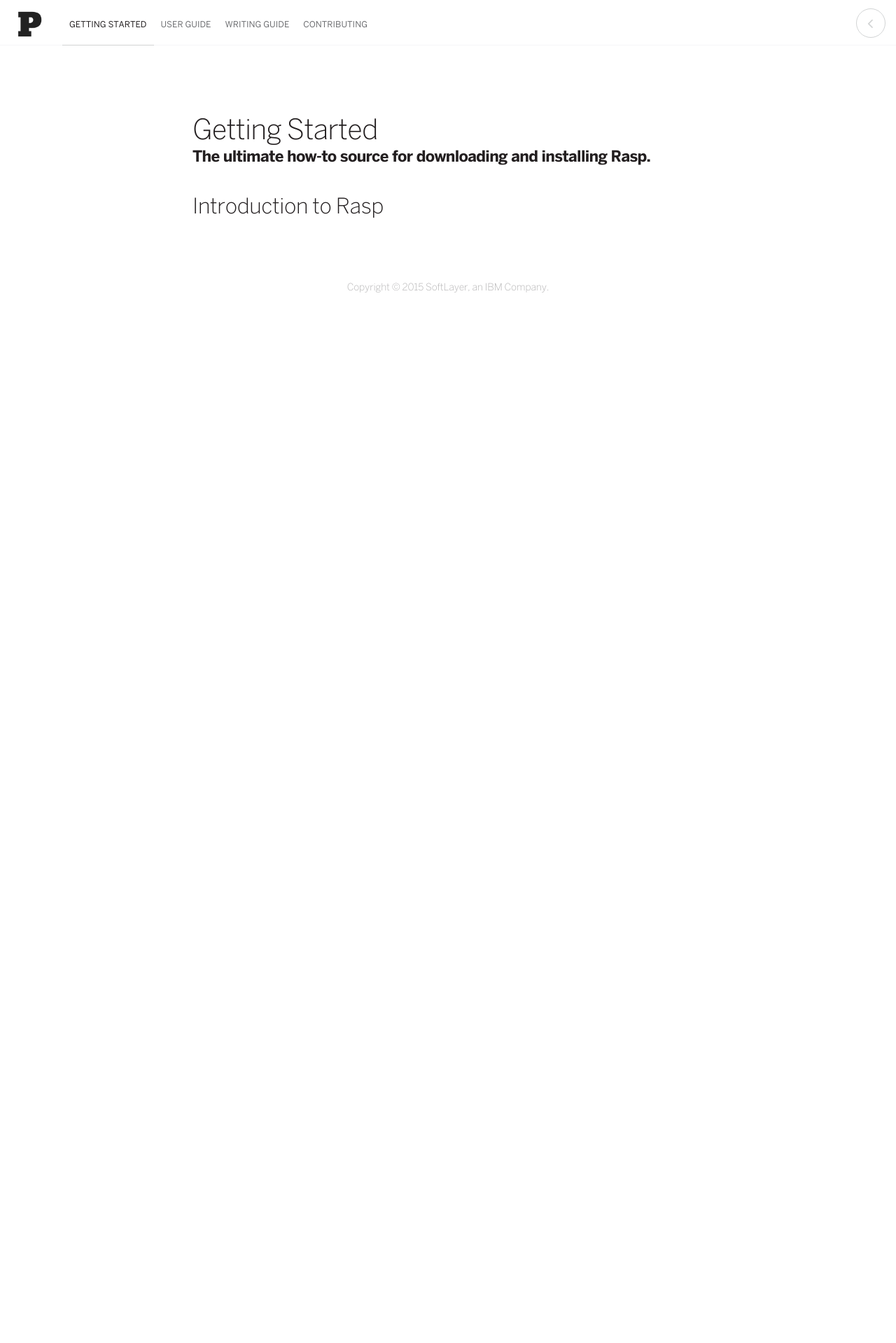
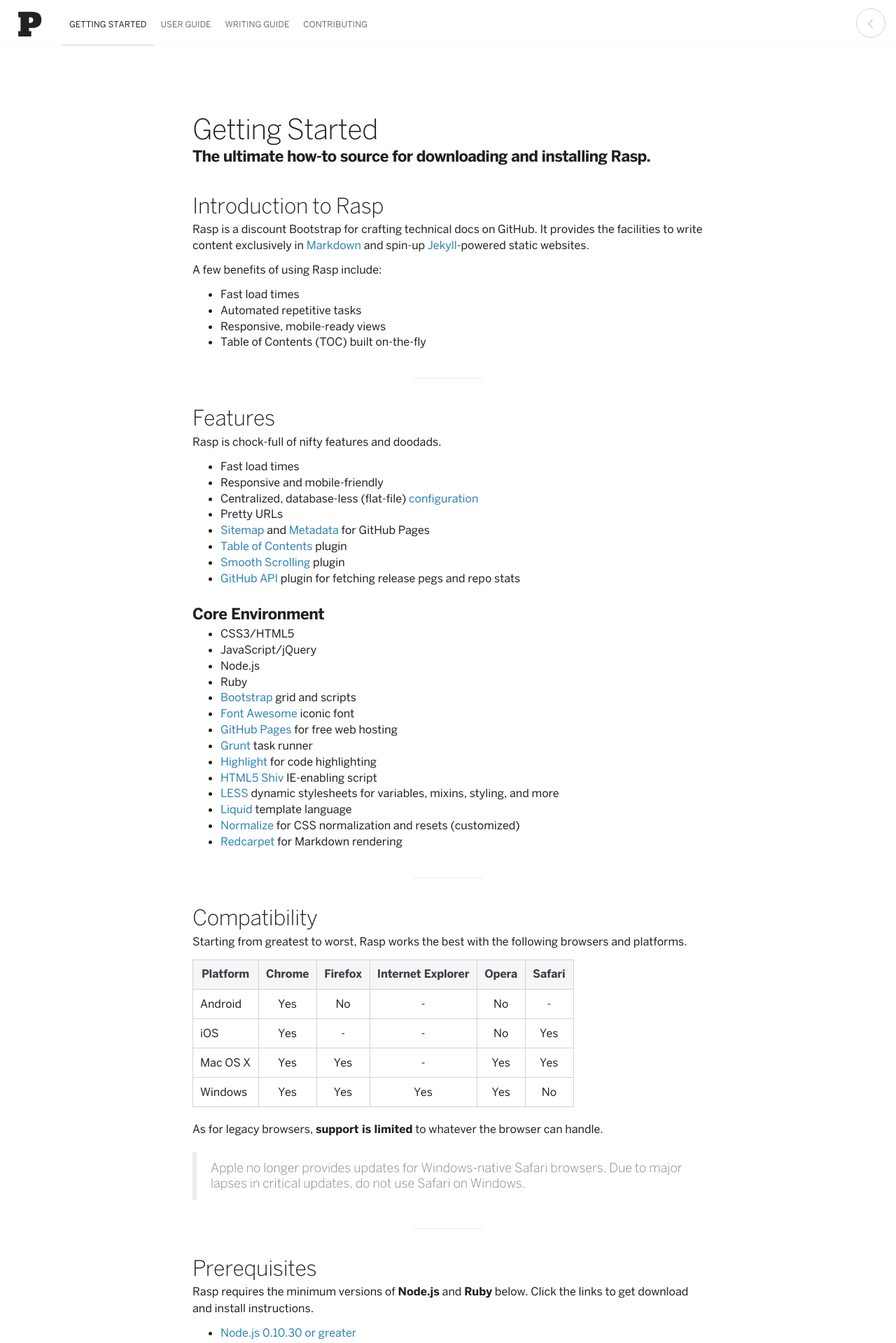
Before and after one commit to caleorourke/chirp, a Jekyll site: the page built from docs/getting-started.md, in a window 1280 px wide. Shown: the top 1919 px of the page at 70% size. Built offline with Jekyll 4.4.1, drawn with Linux system fonts in a browser that asks for light colours; nearby versions of some CDN libraries; Markdown is read by kramdown in place of the engine named in the settings; the repository's description, which GitHub fills in, is left out; before the commit the page ends 900 px from its top, so only the background shows below that; some of the changed text lies outside the part shown.

Commit message:
design updates

```diff
--- a/docs/getting-started.md
+++ b/docs/getting-started.md
@@ -7,3 +7,108 @@
 ---
 
 # Introduction to {{site.github.title}}
+{{site.github.title}} is a discount Bootstrap for crafting technical docs on GitHub. It provides the facilities to write content exclusively in [Markdown](http://en.m.wikipedia.org/wiki/Markdown) and spin-up [Jekyll](http://jekyllrb.com)-powered static websites.
+
+A few benefits of using {{site.github.title}} include:
+
+* Fast load times
+* Automated repetitive tasks
+* Responsive, mobile-ready views
+* Table of Contents (TOC) built on-the-fly
+
+---
+
+# Features
+{{site.github.title}} is chock-full of nifty features and doodads.
+
+* Fast load times
+* Responsive and mobile-friendly
+* Centralized, database-less (flat-file) [configuration](http://github.com/caleorourke/rasp/blob/gh-pages/_config.yml)
+* Pretty URLs
+* [Sitemap](https://help.github.com/articles/sitemaps-for-github-pages) and [Metadata](http://help.github.com/articles/repository-metadata-on-github-pages) for GitHub Pages
+* [Table of Contents](http://github.com/caleorourke/rasp/blob/gh-pages/js/contents.js) plugin
+* [Smooth Scrolling](http://github.com/caleorourke/rasp/blob/gh-pages/js/easing.js) plugin
+* [GitHub API](http://github.com/caleorourke/rasp/blob/gh-pages/_includes/handlers/github.html) plugin for fetching release pegs and repo stats
+
+### Core Environment
+* CSS3/HTML5
+* JavaScript/jQuery
+* Node.js
+* Ruby
+* [Bootstrap](http://twitter.github.io/bootstrap) grid and scripts
+* [Font Awesome](http://fortawesome.github.io/Font-Awesome) iconic font
+* [GitHub Pages](http://pages.github.com) for free web hosting
+* [Grunt](http://gruntjs.com) task runner
+* [Highlight](http://highlightjs.org/) for code highlighting
+* [HTML5 Shiv](http://code.google.com/p/html5shiv) IE-enabling script
+* [LESS](http://lesscss.org) dynamic stylesheets for variables, mixins, styling, and more
+* [Liquid](http://liquidmarkup.org) template language
+* [Normalize](http://necolas.github.io/normalize.css) for CSS normalization and resets (customized)
+* [Redcarpet](http://github.com/vmg/redcarpet) for Markdown rendering
+
+---
+
+# Compatibility
+Starting from greatest to worst, {{site.github.title}} works the best with the following browsers and platforms.
+
+| Platform    | Chrome | Firefox | Internet Explorer | Opera | Safari |
+| ----------- |:------:|:-------:|:-----------------:|:-----:|:------:|
+| Android     | Yes    | No      | -                 | No    | -      |
+| iOS         | Yes    | -       | -                 | No    | Yes    |
+| Mac OS X    | Yes    | Yes     | -                 | Yes   | Yes    |
+| Windows     | Yes    | Yes     | Yes               | Yes   | No     |
+
+As for legacy browsers, **support is limited** to whatever the browser can handle.
+
+> Apple no longer provides updates for Windows-native Safari browsers. Due to major lapses in critical updates, do not use Safari on Windows.
+
+---
+
+# Prerequisites
+{{site.github.title}} requires the minimum versions of **Node.js** and **Ruby** below. Click the links to get download and install instructions.
+
+* [Node.js 0.10.30 or greater](http://nodejs.org/download)
+* [Ruby 2.0 or greater](http://www.ruby-lang.org/en/installation)
+
+> If you have Ruby, but aren’t sure which version, run `ruby -v`. For Node.js, run `node --version`.
+
+[Travis CI](http://travis-ci.org) runs routine tests against the following Ruby versions:
+
+* Ruby 2.0.0 (p643)
+* Ruby 2.1.5
+* Ruby 2.2.1
+
+### Setup Jekyll on Windows
+
+If you're using Windows, read Yi Zeng's [Setup Jekyll on Windows](http://yizeng.me/2013/05/10/setup-jekyll-on-windows/) article before getting into the thick of things. It'll save you a ton of time and agony.
+
+---
+
+# Install {{site.github.title}}
+
+1. Verify that Node.js and Ruby are installed
+
+    ~~~
+    # each command returns a version number
+    $ node --version
+    $ ruby -v
+    ~~~
+
+2. Clone hum from GitHub and go into its directory (~5 sec.)
+
+    ~~~
+    $ git clone -o master https://github.com/caleorourke/rasp.git
+    $ cd hum
+    ~~~
+
+3. Install Grunt and the dev dependencies for Node.js (~10 sec.)
+
+    ~~~
+    $ [sudo] npm install
+    ~~~
+
+4. Install Jekyll and other runtime dependencies (~20 sec.)
+
+    ~~~
+    $ [sudo] grunt install
+    ~~~
--- a/less/base.less
+++ b/less/base.less
@@ -41,7 +41,6 @@
 
 p {
   margin: 0 0 12px;
-  letter-spacing: @letter-spacing-xsmall;
   > img {
     .center();
   }
```
Also changed, not shown: public/css/main.min.css, public/js/main.min.js.
